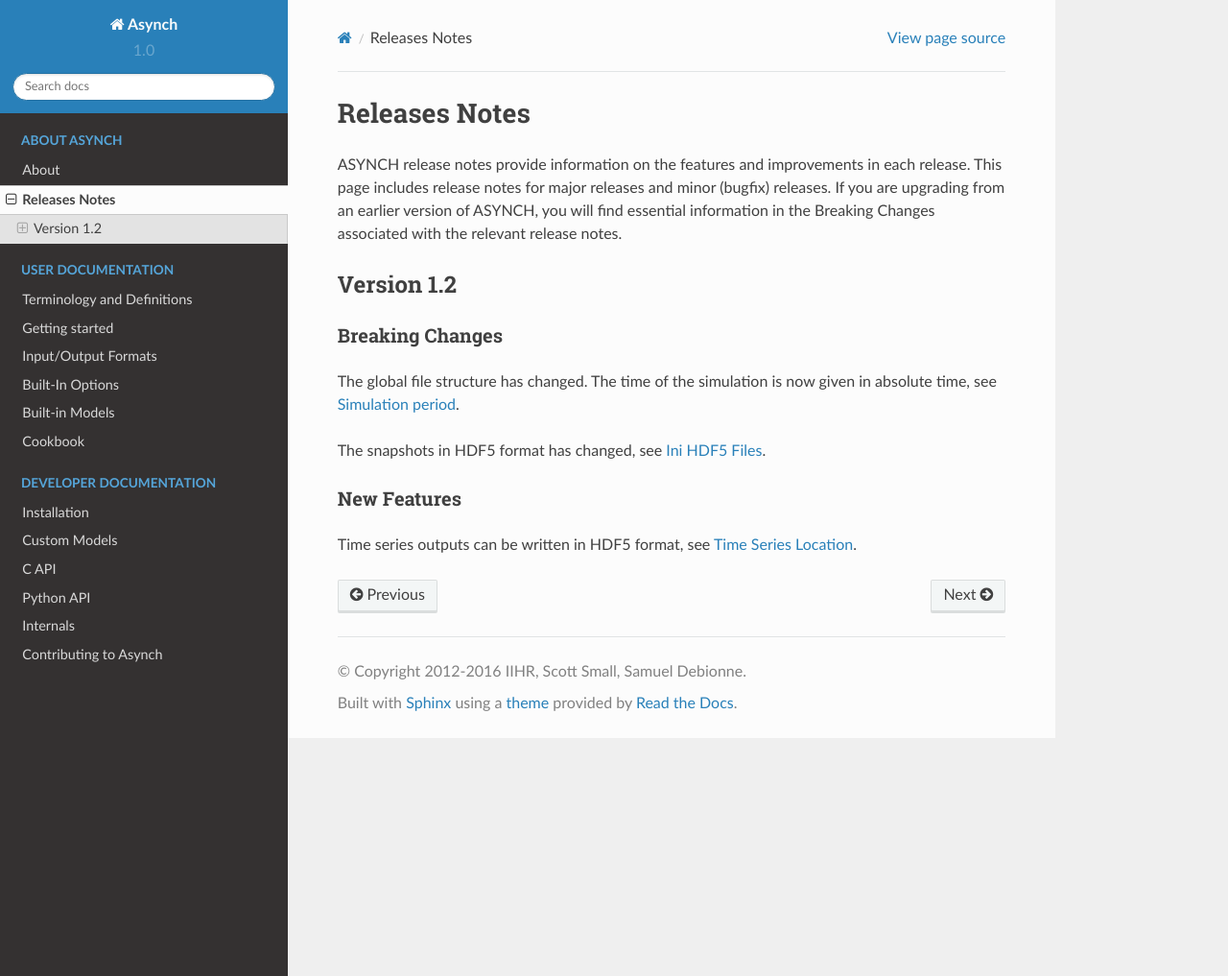
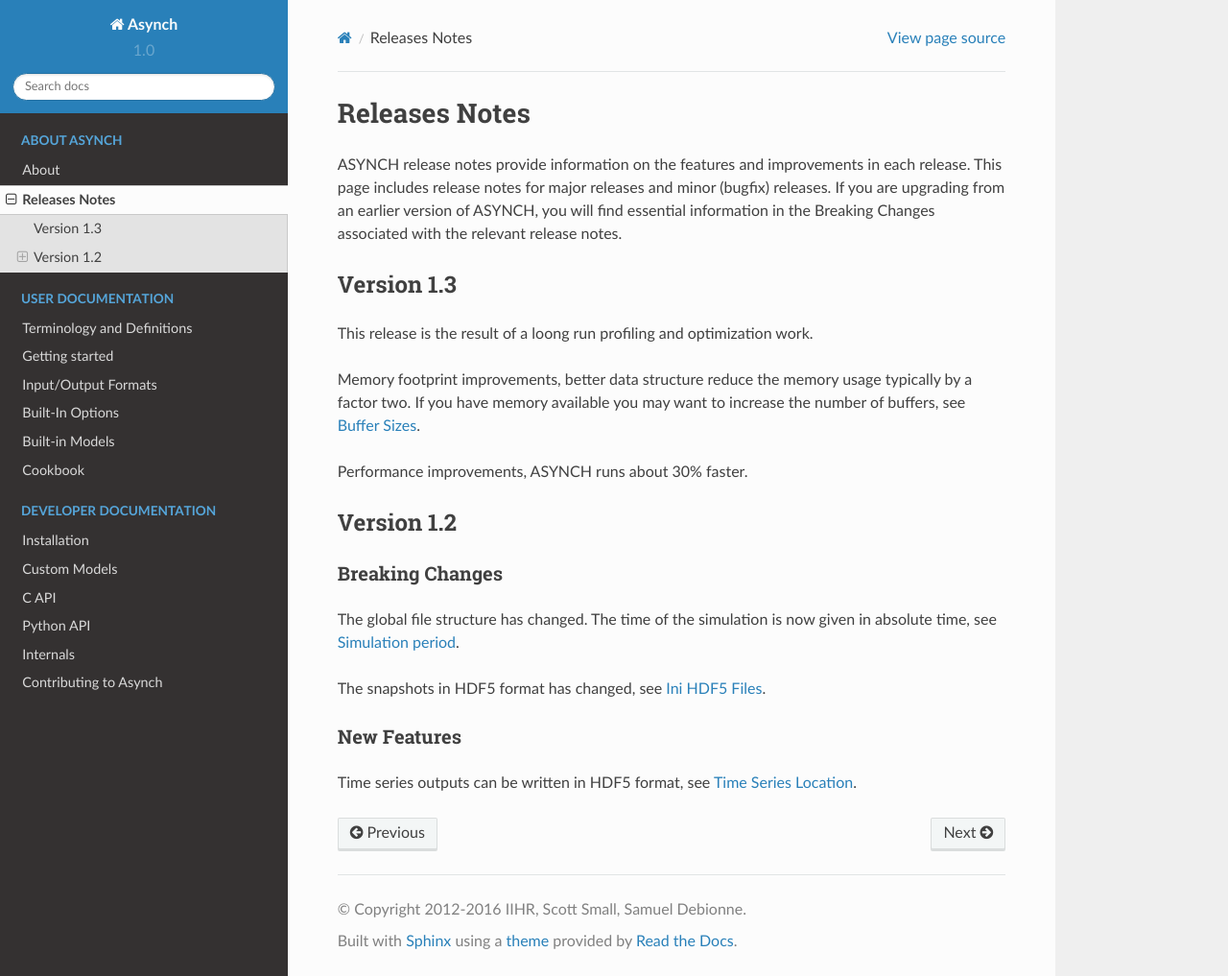
Before and after one commit to njadid/asynch_py, a Sphinx documentation site: the page built from docs/release_notes.rst, in a window 1280 px wide and 1017 px high. Shown: the whole window at 96% size. Built offline with Sphinx 7.4.7 and the Read the Docs theme 2.0.0, drawn with Linux system fonts in a browser that asks for light colours.

Commit message:
Update release notes

```diff
--- a/docs/release_notes.rst
+++ b/docs/release_notes.rst
@@ -3,6 +3,14 @@ Releases Notes
 
 ASYNCH release notes provide information on the features and improvements in each release. This page includes release notes for major releases and minor (bugfix) releases. If you are upgrading from an earlier version of ASYNCH, you will find essential information in the Breaking Changes associated with the relevant release notes.
 
+Version 1.3
+-----------
+
+This release is the result of a loong run profiling and optimization work.
+
+Memory footprint improvements, better data structure reduce the memory usage typically by a factor two. If you have memory available you may want to increase the number of buffers, see :ref:`Buffer Sizes`.
+
+Performance improvements, ASYNCH runs about 30% faster.
 
 Version 1.2
 -----------
```
